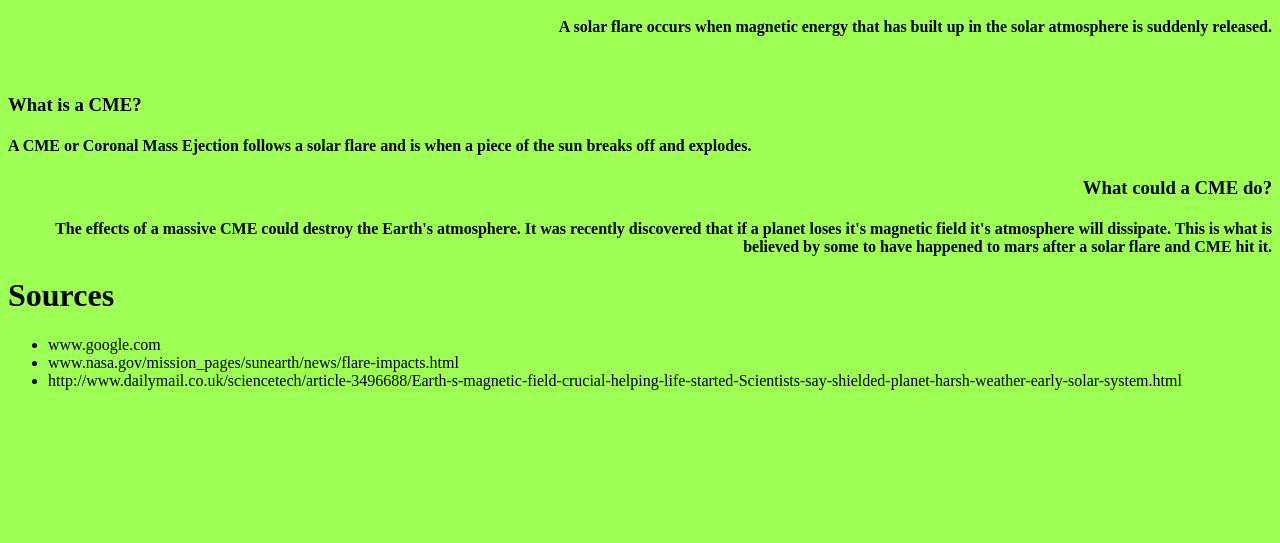
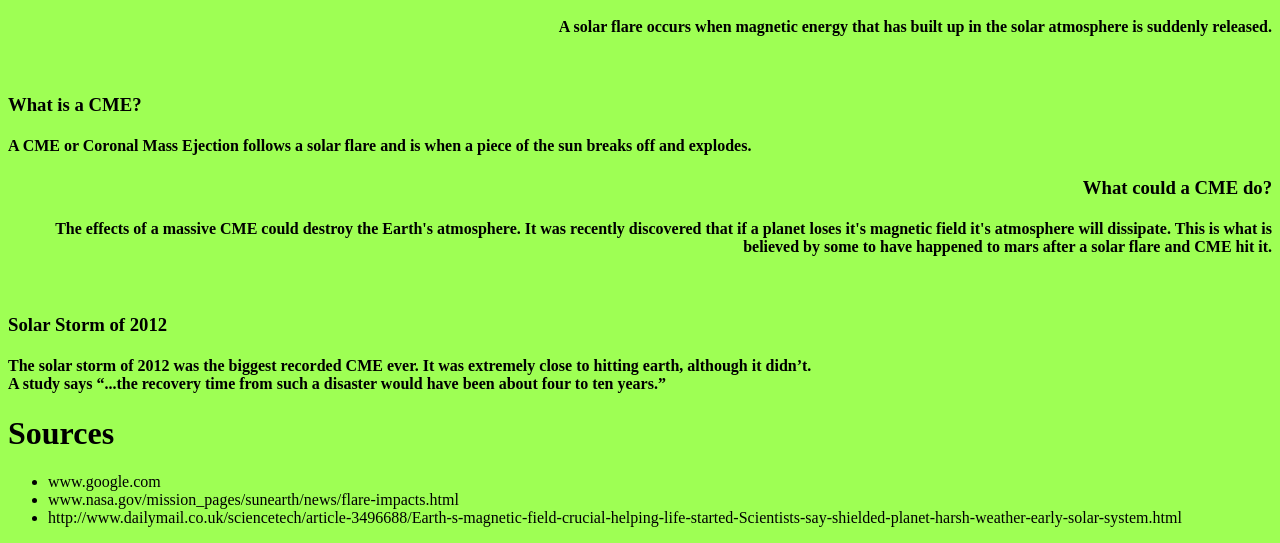
Before and after one commit to andeg8/exam, a plain HTML site: page index.html in a window 1280 px wide. Shown: the part 537-1080 px from the top of the page. Before the commit the page ends 943 px from the top, so only its background shows below. Drawn offline with Linux system fonts and the light colour scheme.

Commit message:
Update index.html

```diff
--- a/index.html
+++ b/index.html
@@ -27,6 +27,10 @@
       <h3>What could a CME do?</h3>
       <h4>The effects of a massive CME could destroy the Earth's atmosphere. It was recently discovered that if a planet loses it's magnetic field it's atmosphere will dissipate. This is what is believed by some to have happened to mars after a solar flare and CME hit it.</h4>
     </div>
+    <br>
+    <h3>Solar Storm of 2012</h3>
+    <h4>The solar storm of 2012 was the biggest recorded CME ever. It was extremely close to hitting earth, although it didn’t.<br> A study says
+“...the recovery time from such a disaster would have been about four to ten years.”
     <h1>Sources</h1>
     <ul>
       <li>www.google.com</li>
```
